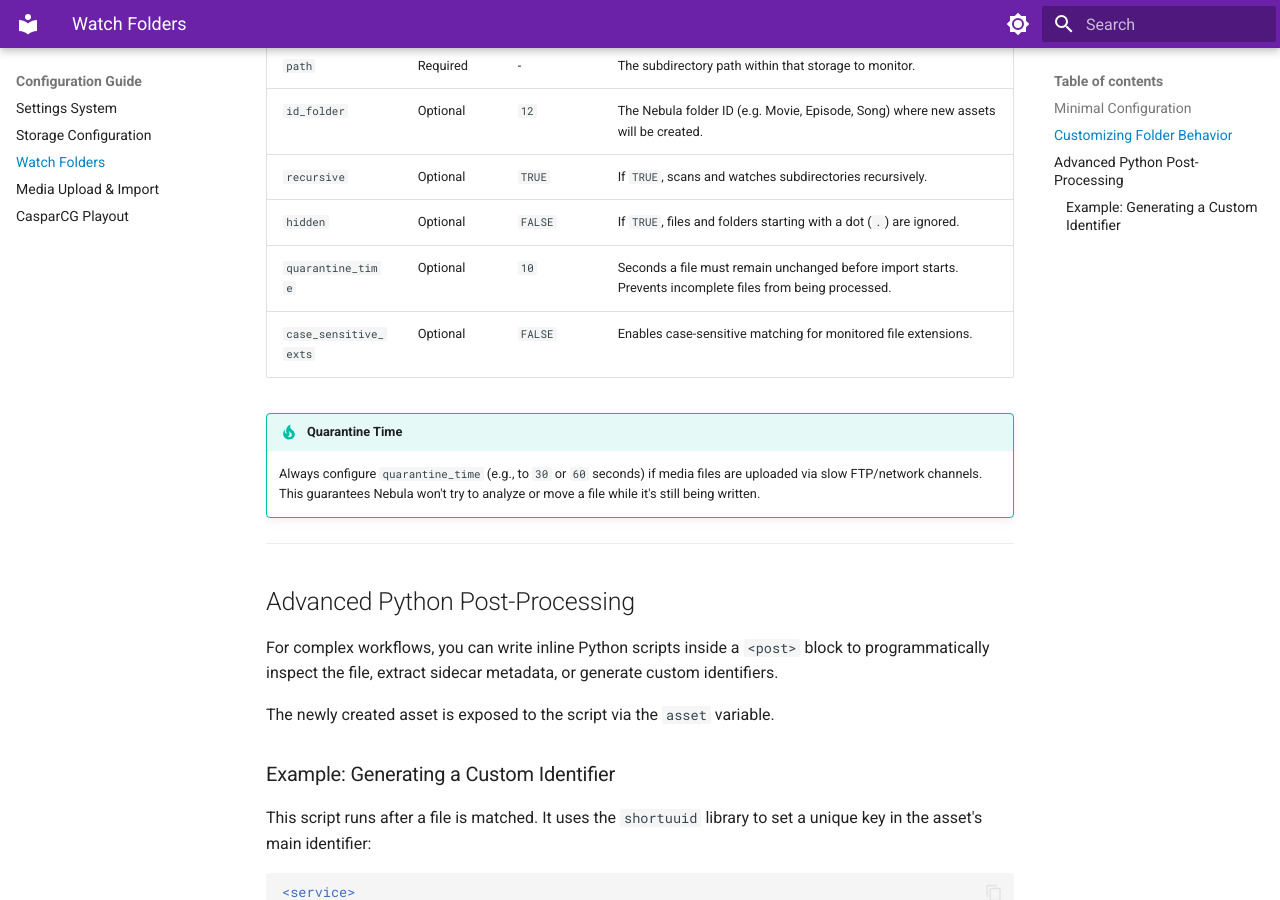
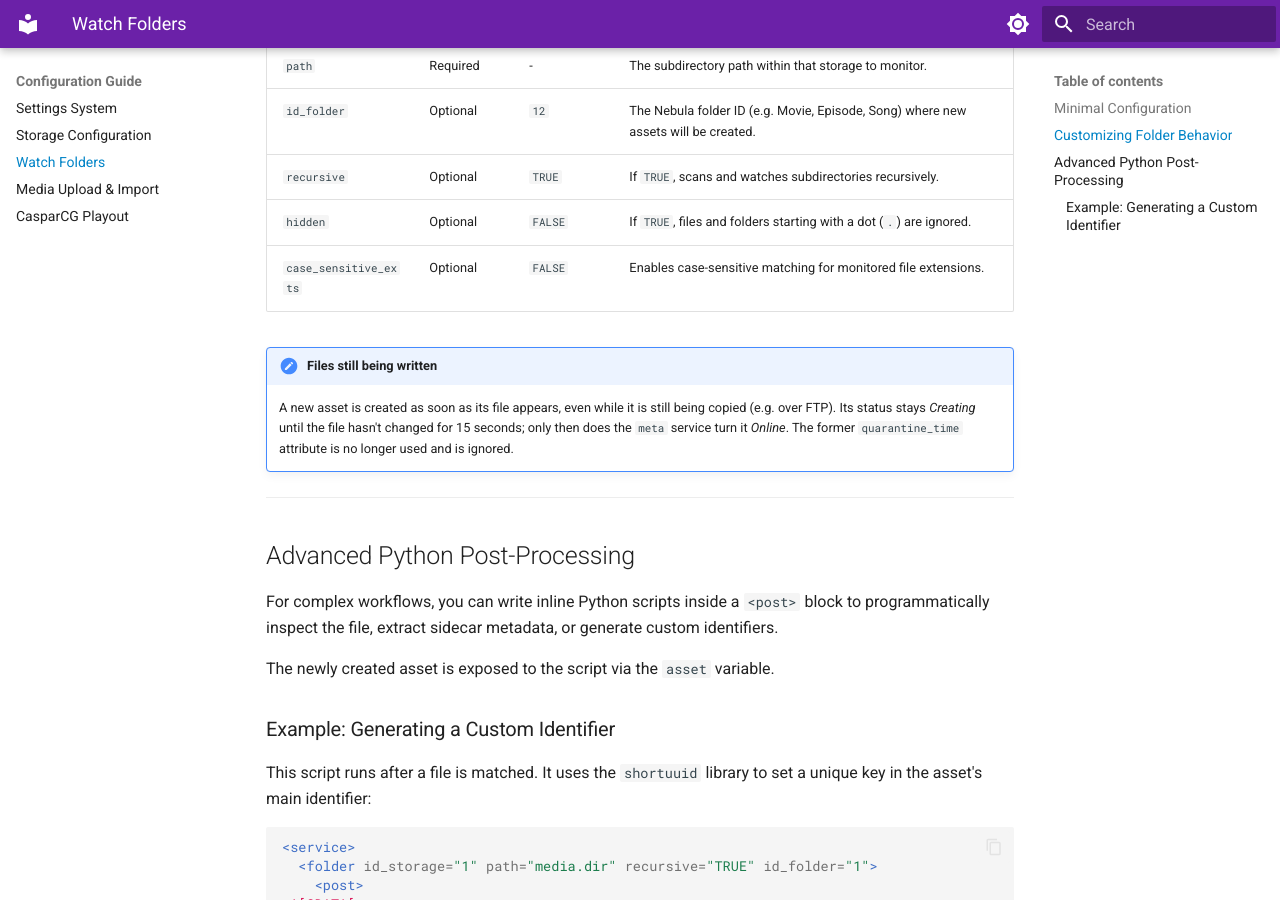
Before and after one commit to nebulabroadcast/nebula-docs, an MkDocs documentation site: the page built from docs/setup/watchfolders.md, in a window 1280 px wide and 900 px high, scrolled down 943 px. Built offline with MkDocs 1.6.1 and Material for MkDocs 9.7.7, drawn with Linux system fonts in a browser that asks for light colours.

Commit message:
docs: watch folders no longer use quarantine_time
Co-Authored-By: Claude Opus 5.5 <noreply@anthropic.com>

```diff
--- a/docs/setup/watchfolders.md
+++ b/docs/setup/watchfolders.md
@@ -34,11 +34,10 @@ You can customize how files are scanned, matched, and processed using XML attrib
 | `id_folder` | Optional | `12` | The Nebula folder ID (e.g. Movie, Episode, Song) where new assets will be created. |
 | `recursive` | Optional | `TRUE` | If `TRUE`, scans and watches subdirectories recursively. |
 | `hidden` | Optional | `FALSE` | If `TRUE`, files and folders starting with a dot (`.`) are ignored. |
-| `quarantine_time` | Optional | `10` | Seconds a file must remain unchanged before import starts. Prevents incomplete files from being processed. |
 | `case_sensitive_exts`| Optional | `FALSE`| Enables case-sensitive matching for monitored file extensions. |
 
-!!! tip "Quarantine Time"
-    Always configure `quarantine_time` (e.g., to `30` or `60` seconds) if media files are uploaded via slow FTP/network channels. This guarantees Nebula won't try to analyze or move a file while it's still being written.
+!!! note "Files still being written"
+    A new asset is created as soon as its file appears, even while it is still being copied (e.g. over FTP). Its status stays *Creating* until the file hasn't changed for 15 seconds; only then does the `meta` service turn it *Online*. The former `quarantine_time` attribute is no longer used and is ignored.
 
 ---
 
```
